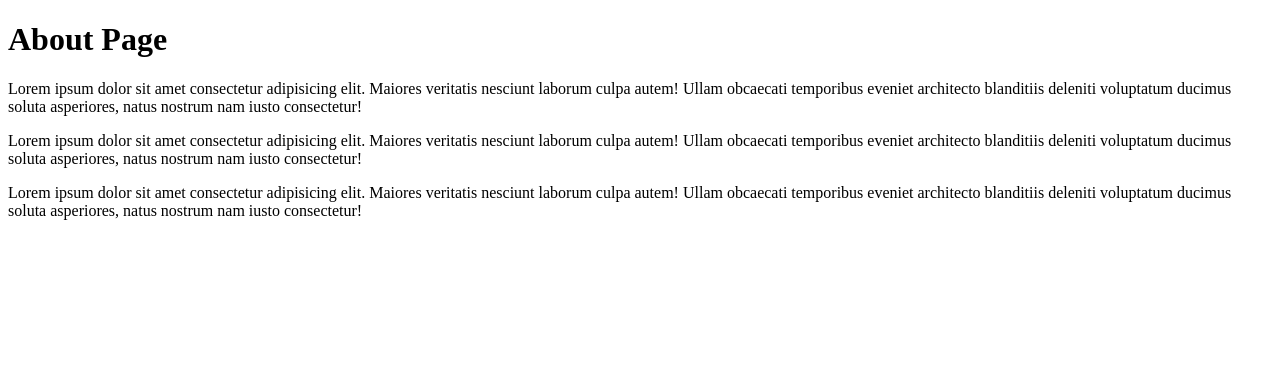
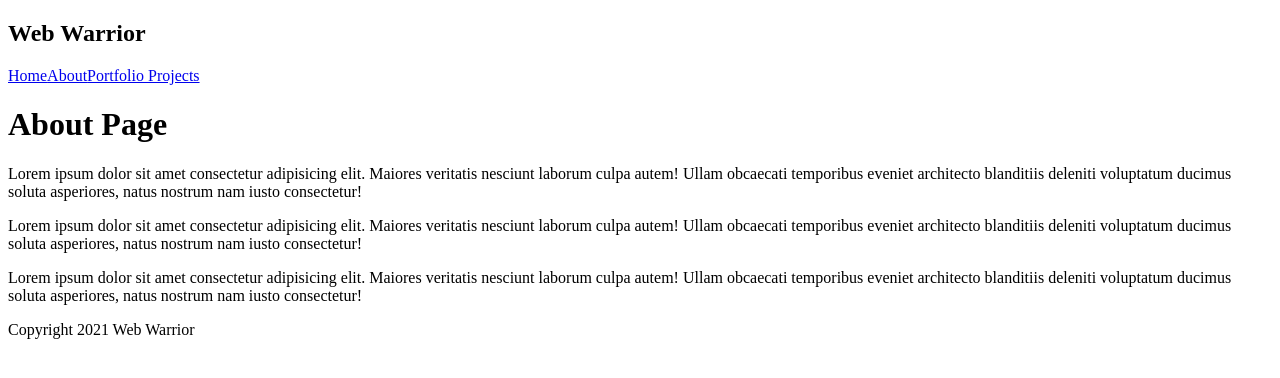
Before and after one commit to gnodivad/web-warrior, a Gatsby site: page /about in a window 1280 px wide. Built offline with nearby package versions, Linux system fonts and the light colour scheme; Gatsby itself is replaced by a stand-in of ours.

Commit message:
Gatsby Tutorial #5 - Creating a Layout File

```diff
--- /dev/null
+++ b/src/components/Layout.js
@@ -0,0 +1,14 @@
+import React from "react"
+import Navbar from "./Navbar"
+
+export default function Layout({ children }) {
+  return (
+    <div className="layout">
+      <Navbar />
+      <div class="content">{children}</div>
+      <footer>
+        <p>Copyright 2021 Web Warrior</p>
+      </footer>
+    </div>
+  )
+}
--- a/src/pages/about.js
+++ b/src/pages/about.js
@@ -1,7 +1,9 @@
 import React from "react"
+import Layout from "../components/Layout"
 
 export default function About() {
   return (
+    <Layout>
       <div>
         <h1>About Page</h1>
         <p>
@@ -23,5 +25,6 @@ export default function About() {
           asperiores, natus nostrum nam iusto consectetur!
         </p>
       </div>
+    </Layout>
   )
 }
--- a/src/pages/index.js
+++ b/src/pages/index.js
@@ -1,15 +1,17 @@
 import React from "react"
 import Navbar from "../components/Navbar"
+import Layout from "../components/Layout"
 
 export default function Home() {
   return (
+    <Layout>
       <section>
-      <Navbar />
         <div>
           <h2>Design</h2>
           <h3>Develop & Deploy</h3>
           <p>UX designer & web developer based in Manchester.</p>
         </div>
       </section>
+    </Layout>
   )
 }
```
Also changed, not shown: src/pages/404.js (+7 -4 lines), src/pages/projects/index.js (+7 -4 lines). Lines whose indentation alone changed are shown as unchanged.
